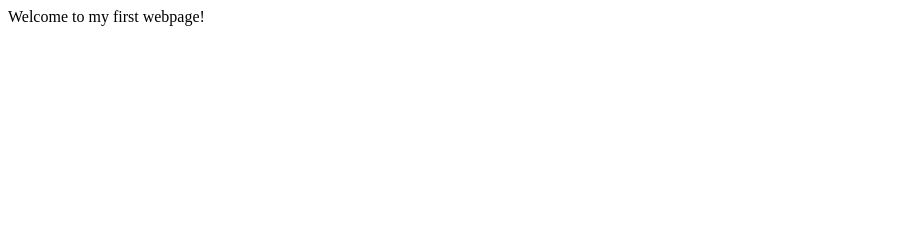
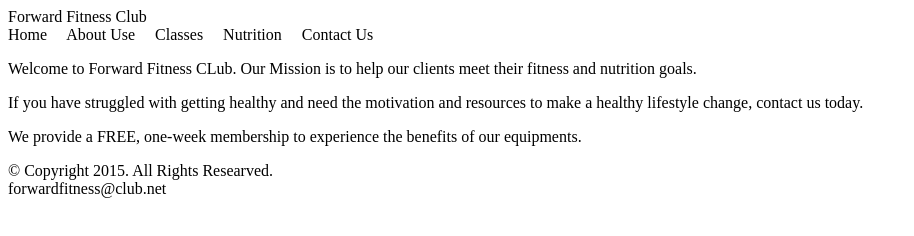
Before and after one commit to fw4959/fw4959.github.io, a plain HTML site: page index.html in a window 1280 px wide. Shown: the whole page, without its empty margins (0-914 px from the left). Drawn offline with Linux system fonts and the light colour scheme.

Commit message:
Add files via upload

```diff
--- a/index.html
+++ b/index.html
@@ -1,10 +1,38 @@
-<!DOCKTYPE html >
+<!DOCTYPE html>
+<!-- This template was created by Nahidul Alam ISM 5994 -->
 <html lang="en">
 <head>
-	<title>My First Webpage</title>
-	<meta charset= "utf-8">
+	<title>Forward Fitness Club</title>
+	<meta charset="utf-8">
 </head>
 <body>
-	Welcome to my first webpage!
+
+	<!-- Use the header area for the website name or logo-->
+	<header>
+		Forward Fitness Club
+	</header>
+
+	<!--Use the nav area to add hyperlinks to other pages within the website -->
+	<nav>
+		Home &nbsp; &nbsp;
+		About Use &nbsp; &nbsp;
+		Classes &nbsp; &nbsp;
+		Nutrition &nbsp; &nbsp;
+		Contact Us &nbsp; &nbsp;
+	</nav>
+
+	<!-- Use the mian area to add the content of the webpage -->
+	<main>
+		<p>Welcome to Forward Fitness CLub. Our Mission is to help our clients meet their fitness and nutrition goals.
+		<p>If you have struggled with getting healthy and need the motivation and resources to make a healthy lifestyle change, contact us today.
+		<p>We provide a FREE, one-week membership to experience the benefits of our equipments.
+	</main>
+
+	<!-- Use the footer area to add webpage footer content -->
+	<footer>
+		&copy; Copyright 2015. All Rights Researved.<br>
+			   forwardfitness@club.net
+	</footer>
+
 </body>
 </html>
```
